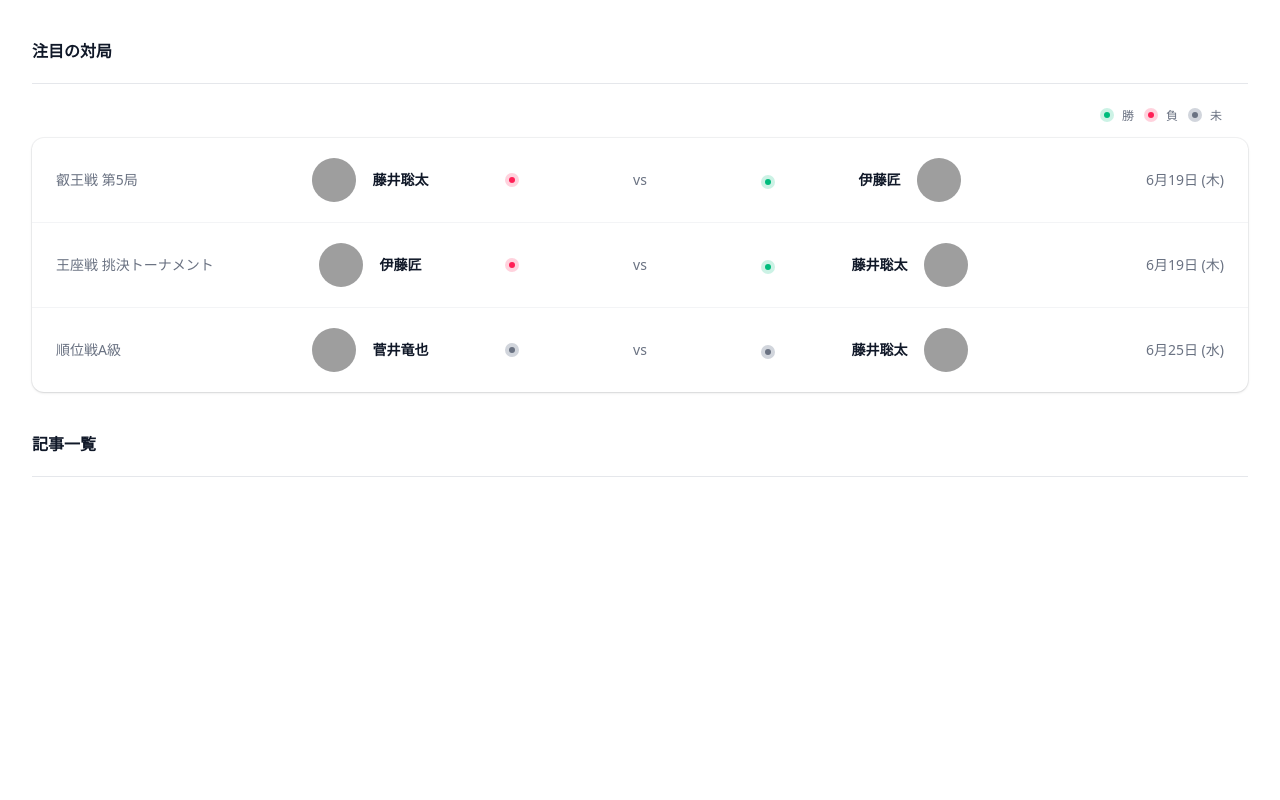
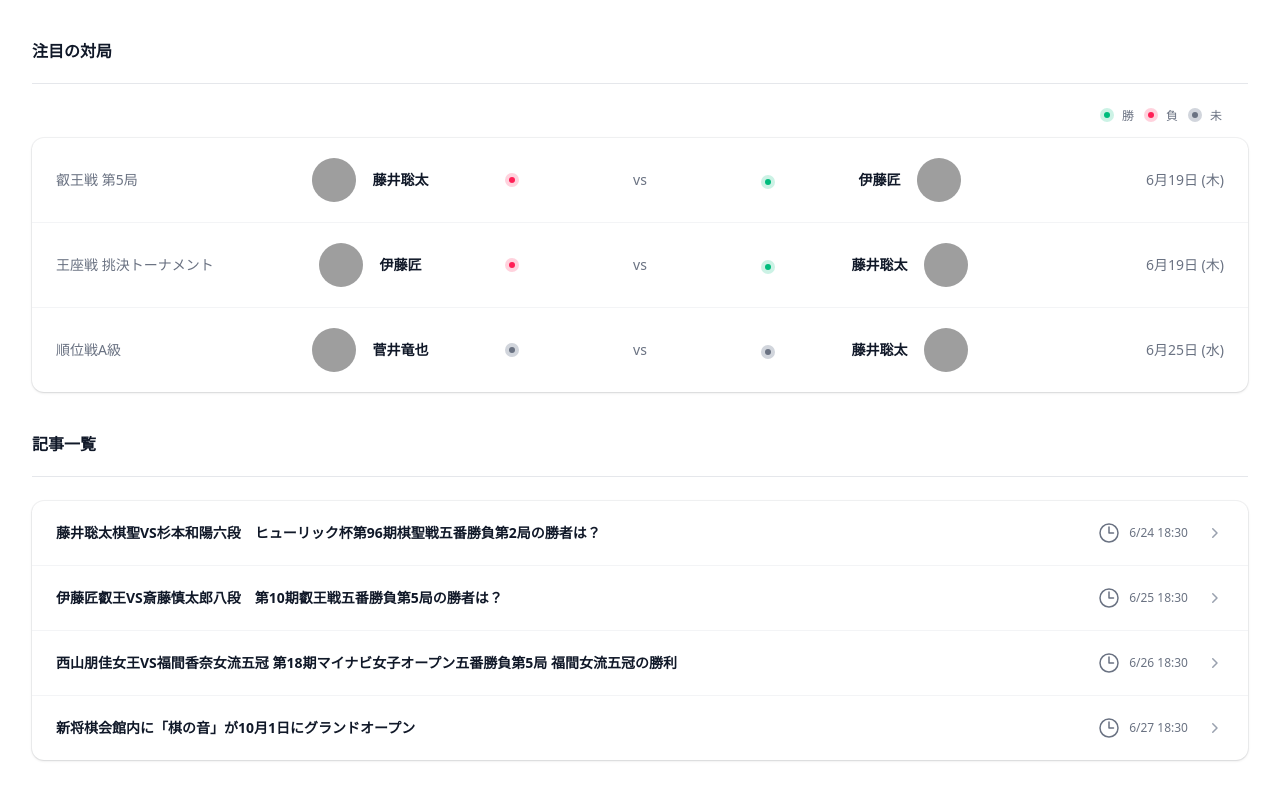
Before and after one commit to yuutom/portal-ui, a React (Vite) app: page / in a window 1280 px wide. Shown: the part 581-1381 px from the top of the page. Before the commit the page ends 1138 px from the top, so only its background shows below. Built offline with nearby package versions, Linux system fonts and the light colour scheme; grey boxes are pictures that could not be loaded.

Commit message:
news一覧

```diff
--- a/src/data/articles.ts
+++ b/src/data/articles.ts
@@ -1,28 +1,36 @@
 import type { Article } from "../types/article";
 
-export const dummyData: Article[] = [
+export const dummyArticles: Article[] = [
     {
         id: 1,
-        title: "title 1",
-        content: "content 1",
+        title: "藤井聡太棋聖VS杉本和陽六段　ヒューリック杯第96期棋聖戦五番勝負第2局の勝者は？",
+        content: "藤井聡太棋聖に杉本和陽六段が挑戦する ヒューリック杯第96期棋聖戦五番勝負第2局が、6月18日（水）に兵庫県洲本市「ホテルニューアワジ」にて行われ、藤井棋聖が87手で杉本六段に勝ち、対戦成績を2勝0敗としました。第3局は、6月30日（月）に千葉県木更津市「龍宮城スパホテル三日月」にて行われます。",
+        imageUrl: "https://www.shogi.or.jp/adcontroll/slider_kisei96_02.jpg",
         isPickedUp: true,
+        createdDate: "2025-06-24 18:30:30"
     },
     {
         id: 2,
-        title: "title 2",
-        content: "content 2",
+        title: "伊藤匠叡王VS斎藤慎太郎八段　第10期叡王戦五番勝負第5局の勝者は？",
+        content: "伊藤匠叡王に斎藤慎太郎八段が挑戦する 第10期叡王戦五番勝負第5局が、6月14日（土）に千葉県柏市「柏の葉カンファレンスセンター」で行われ、伊藤叡王が120手で斎藤八段に勝ち、3勝2敗で防衛しました。",
+        imageUrl: "https://www.shogi.or.jp/adcontroll/slider_eiou10_05.jpg",
         isPickedUp: true,
+        createdDate: "2025-06-25 18:30:30"
     },
     {
         id: 3,
-        title: "title 3",
-        content: "content 3",
+        title: "西山朋佳女王VS福間香奈女流五冠 第18期マイナビ女子オープン五番勝負第5局 福間女流五冠の勝利",
+        content: "西山朋佳女王に福間香奈女流五冠が挑戦する 第18期マイナビ女子オープン五番勝負第5局が、6月5日（木）に東京・将棋会館で行われ、福間女流五冠が116手で西山女王に勝ち、対戦成績を3勝2敗として、女王位を奪取しました。福間の女王獲得は第6期以来、通算2期目となります。詳しくはマイナビ女子オープンin 将棋情報局をご確認ください。",
+        imageUrl: "https://www.shogi.or.jp/adcontroll/slider_mynavi18_05.jpg",
         isPickedUp: false,
+        createdDate: "2025-06-26 18:30:30"
     },
     {
         id: 4,
-        title: "title 4",
-        content: "content 4",
+        title: "新将棋会館内に「棋の音」が10月1日にグランドオープン",
+        content: "将棋道場とショップに加え、カフェを併設した店舗「棋の音（きのね）」を2024年10月1日(火)にグランドオープンいたします。今までの将棋会館で長きにわたりご愛顧いただいてまいりました道場・ショップの他、カフェの新設により、将棋をあまり知らない方にも、将棋ファンの方には今まで以上に、将棋の魅力に触れていただける店舗を目指します。",
+        imageUrl: "https://www.shogi.or.jp/20240822_kinoneicon.jpg",
         isPickedUp: true,
+        createdDate: "2025-06-27 18:30:30"
     }
 ]
--- a/src/pages/Home.tsx
+++ b/src/pages/Home.tsx
@@ -2,6 +2,8 @@ import { dummyPickedUpGames } from "../data/games";
 import { DateUtils } from "../utils/DateUtils";
 import { ResultStatusIcon } from "../componets/ResultStatusIcon";
 import { ResultStatus } from "../enum/ResultStatus";
+import { ChevronRightIcon } from "@heroicons/react/20/solid";
+import { dummyArticles } from "../data/articles";
 
 export default function Home() {
     return (
@@ -134,6 +136,38 @@ export default function Home() {
         <h3 className="text-base font-semibold text-gray-900">記事一覧</h3>
         </div>
 
+        <div className="mt-6">
+        <ul
+        role="list"
+        className="divide-y divide-gray-100 overflow-hidden bg-white shadow-sm ring-1 ring-gray-900/5 sm:rounded-xl"
+        >
+        {dummyArticles.map((article) => (
+            <li key={article.id} className="relative flex items-center justify-between gap-x-6 px-4 py-5 hover:bg-gray-50 sm:px-6">
+                <div className="flex min-w-0 gap-x-4 items-center">
+                    <div className="min-w-0 flex-auto">
+                    <p className="text-sm/6 font-semibold text-gray-900">
+                        <a href="#">
+                        <span className="absolute inset-x-0 -top-px bottom-0" />
+                        {article.title}
+                        </a>
+                    </p>
+                    </div>
+                </div>
+                <div className="flex shrink-0 items-center gap-x-4">
+                    <div className="flex items-center gap-x-2 text-gray-500">
+                        <svg xmlns="http://www.w3.org/2000/svg" fill="none" viewBox="0 0 24 24" strokeWidth={1.5} stroke="currentColor" className="size-6">
+                            <path strokeLinecap="round" strokeLinejoin="round" d="M12 6v6h4.5m4.5 0a9 9 0 1 1-18 0 9 9 0 0 1 18 0Z" />
+                        </svg>
+                        <span className="text-xs/5 text-gray-500">
+                        {DateUtils.formatShortDateTime(article.createdDate)}
+                        </span>
+                    </div>
+                    <ChevronRightIcon aria-hidden="true" className="size-5 flex-none text-gray-400" />
+                </div>
+            </li>
+        ))}
+        </ul>
+        </div>
 
         </main>
     );
--- a/src/types/article.ts
+++ b/src/types/article.ts
@@ -1,6 +1,8 @@
 export interface Article {
     id: number;
     title: string;
+    imageUrl?: string;
     content: string;
     isPickedUp: boolean;
+    createdDate: string;
 }
--- a/src/utils/DateUtils.ts
+++ b/src/utils/DateUtils.ts
@@ -70,6 +70,24 @@ export class DateUtils {
       return `${month}/${day}`;
     }
 
+    /**
+     * 短縮形式（例：6/24 18:30）
+     */
+    static formatShortDateTime(dateStr: string): string {
+      const date = new Date(dateStr.replace(' ', 'T')); // ISO 8601形式に変換
+
+      if (isNaN(date.getTime())) return "不正な日付";
+
+      const month = date.getMonth() + 1;
+      const day = date.getDate();
+      const hours = String(date.getHours()).padStart(2, '0');
+      const minutes = String(date.getMinutes()).padStart(2, '0');
+
+      return `${month}/${day} ${hours}:${minutes}`;
+    }
+
+
+
     static formatJapaneseDateWithWeekday(dateStr: string): string {
       const date = new Date(dateStr);
       if (isNaN(date.getTime())) return "不正な日付";
```
